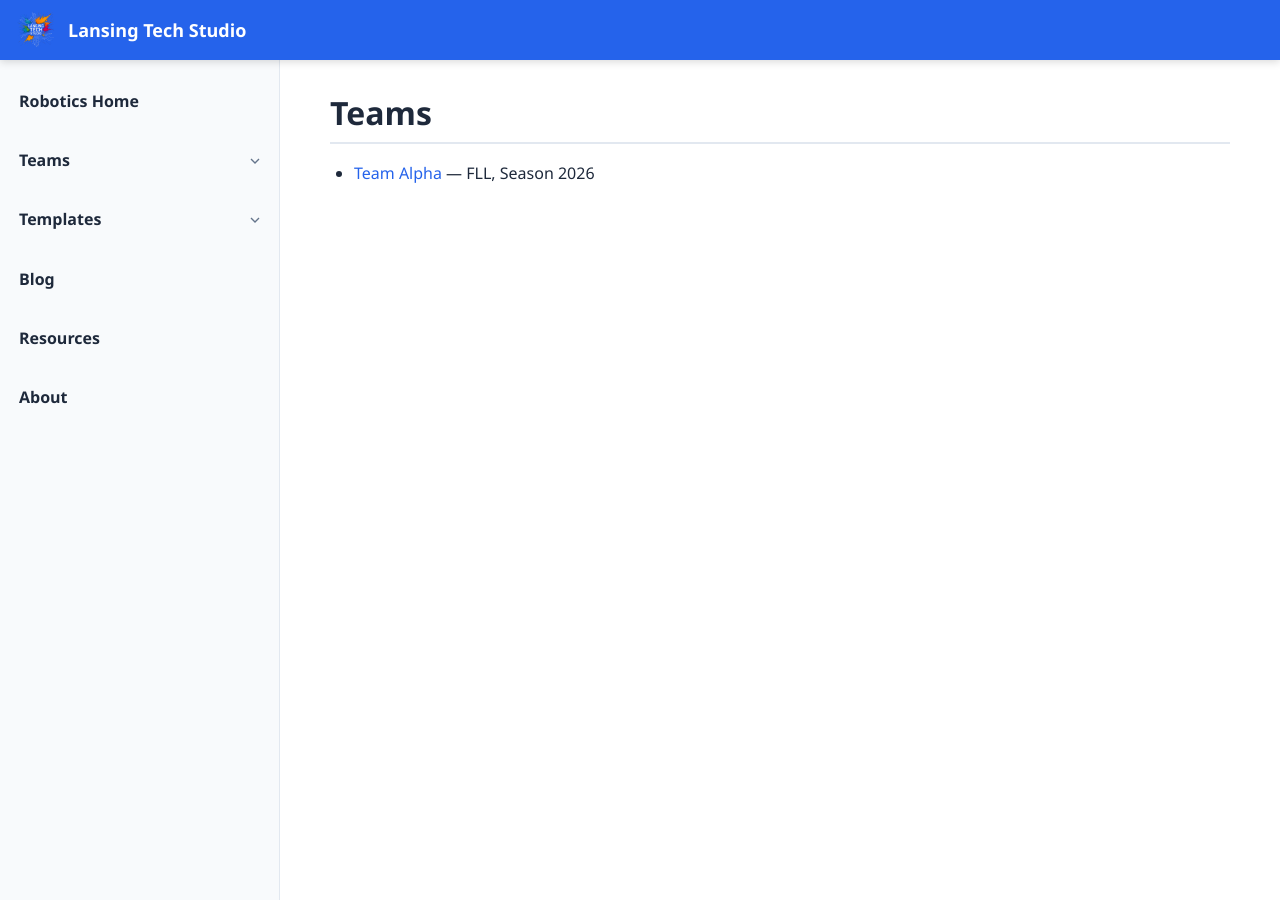
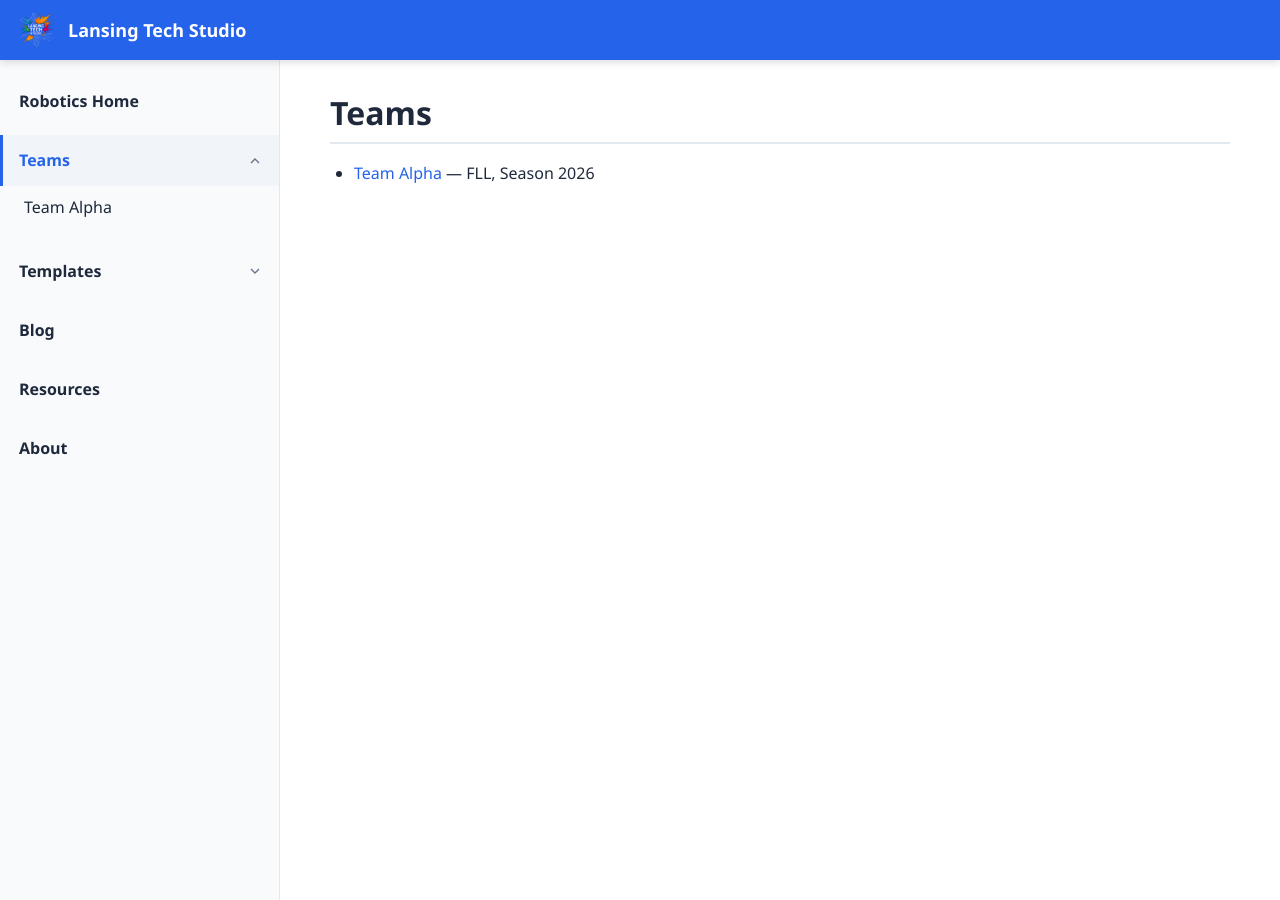
Before and after one commit to Lansing-Tech-Studio/robotics, a Jekyll site: the page built from teams.md, in a window 1280 px wide and 900 px high. Built offline with Jekyll 4.4.1, drawn with Linux system fonts in a browser that asks for light colours.

Commit message:
Refactor navigation item active state logic

```diff
--- a/_includes/nav.html
+++ b/_includes/nav.html
@@ -1,6 +1,12 @@
 <ul class="nav-list">
   {% for item in site.navigation %}
-  <li class="nav-item{% if page.url == item.url %} active{% endif %}{% if item.subnav %} has-subnav{% endif %}">
+  {% assign item_active = false %}
+  {% if page.url == item.url %}
+    {% assign item_active = true %}
+  {% elsif item.url != "/" and page.url contains item.url %}
+    {% assign item_active = true %}
+  {% endif %}
+  <li class="nav-item{% if item_active %} active{% endif %}{% if item.subnav %} has-subnav{% endif %}">
     {% if item.subnav %}
     <div class="nav-item-header">
       <a href="{{ item.url | relative_url }}">{{ item.title }}</a>
@@ -14,7 +20,7 @@
       {% for subitem in item.subnav %}
       <li class="nav-subitem">
         {% if subitem.url %}
-        <a href="{{ subitem.url | relative_url }}"{% if page.url == subitem.url %} class="active"{% endif %}>{{ subitem.title }}</a>
+        <a href="{{ subitem.url | relative_url }}"{% if page.url contains subitem.url %} class="active"{% endif %}>{{ subitem.title }}</a>
         {% else %}
         <span class="nav-section-title">{{ subitem.title }}</span>
         {% endif %}
```
